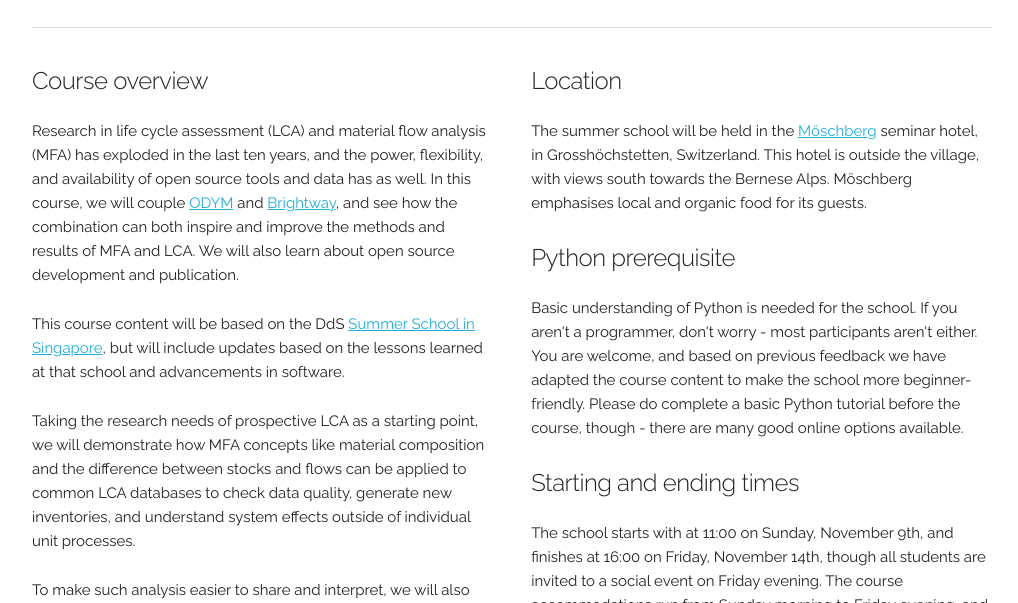
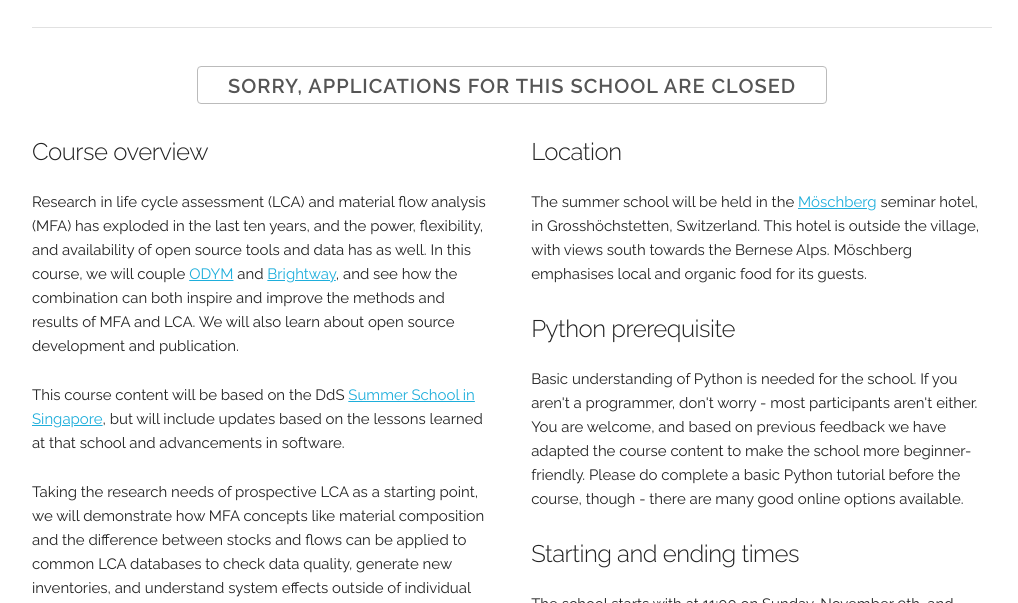
Before and after one commit to Depart-de-Sentier/Depart-de-Sentier.github.io, a plain HTML site: page schools/nov-25/index.html in a window 1280 px wide. Shown: the part 497-1100 px from the top of the page, without its empty margins (128-1146 px from the left). Drawn offline with Linux system fonts and the light colour scheme.

Commit message:
Update index.html

```diff
--- a/schools/nov-25/index.html
+++ b/schools/nov-25/index.html
@@ -31,14 +31,14 @@
       <h4 style="text-align: center;">November 9-14, <a href="https://www.moeschberg.ch/">Hotel Möschberg</a>, <a href="https://map.search.ch/Grossh%C3%B6chstetten">Grosshöchstetten</a>, Switzerland</h4>
     </div>
     <hr />
-<!--     <div class="row">
+    <div class="row">
       <div class="twelve columns">
         <div style="text-align: center;">
-          <h4><a href="https://events.d-d-s.ch/applications/create/autumn-school-2025-applications/" class="button button-primary" style="font-size: 20px;">Applications now open. Application deadline is June 8, 2025!</a></h4>
+          <h4><span class="button" style="font-size: 20px;">Sorry, applications for this school are closed</span></h4>
         </div>
       </div>
     </div>
- -->    <div class="row">
+    <div class="row">
       <div class="one-half column">
         <h5>Course overview</h5>
         <p>Research in life cycle assessment (LCA) and material flow analysis (MFA) has exploded in the last ten years, and the power, flexibility, and availability of open source tools and data has as well. In this course, we will couple <a href="https://github.com/IndEcol/ODYM">ODYM</a> and <a href="https://docs.brightway.dev/en/latest/">Brightway</a>, and see how the combination can both inspire and improve the methods and results of MFA and LCA. We will also learn about open source development and publication.</p>
```
